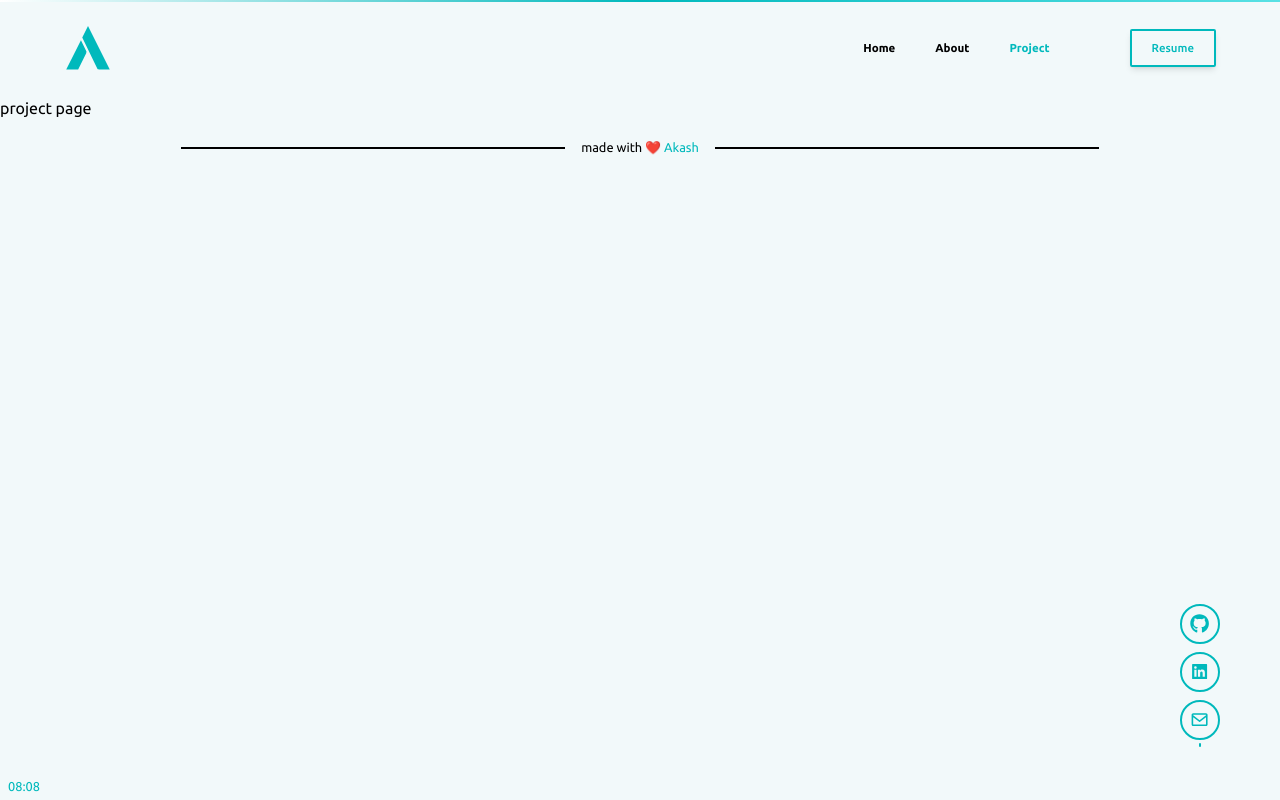
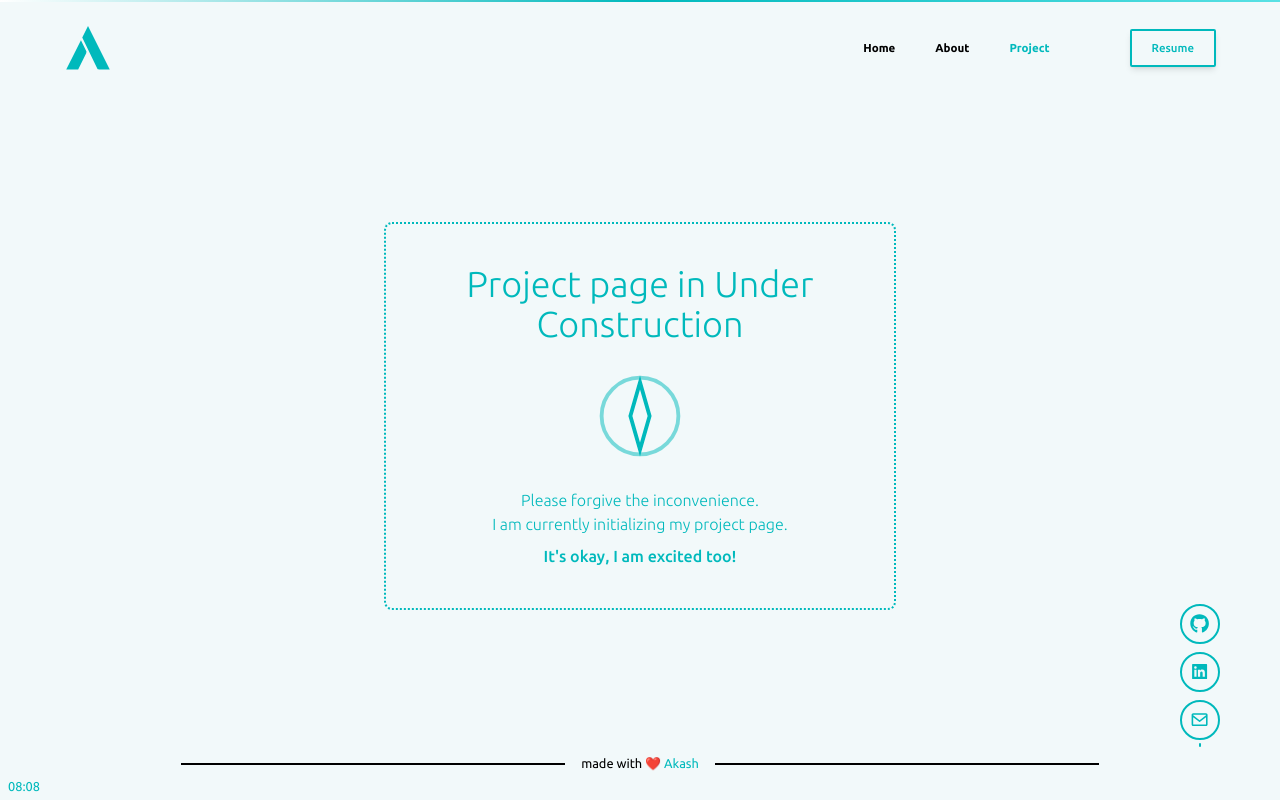
Before and after one commit to Akashkumar9508/akash-portfolio, a Next.js app: page /project in a window 1280 px wide. Built offline with nearby package versions, Linux system fonts and the light colour scheme; a web font is replaced by a local one.

Commit message:
added the project page demo

```diff
--- a/src/app/project/page.tsx
+++ b/src/app/project/page.tsx
@@ -1,10 +1,30 @@
 "use client";
-import React from 'react'
+import React from "react";
 
-const project = () => {
+const UnderConstruction = () => {
   return (
-    <div>project page</div>
-  )
-}
+    <div className="min-h-[80vh] flex items-center justify-center bg-[--Background] text-[--mainText] px-4 sm:px-8">
+      <div className="text-center relative p-6 sm:p-10 border-2 border-dotted rounded-lg border-[--mainText] dark:border-[--mainText] w-full max-w-lg">
+        <h1 className="text-2xl sm:text-4xl font-light text-[--mainText]">Project page in Under Construction</h1>
+        <div className="relative w-24 h-24 mx-auto my-6">
+          <svg
+            version="1.1"
+            xmlns="http://www.w3.org/2000/svg"
+            viewBox="0 0 100 100"
+            className="animate-spin-slow w-full h-full"
+          >
+            <g stroke="currentColor" fill="none">
+              <circle cx="50" cy="50" r="40" strokeWidth="4" className="opacity-50" />
+              <path d="M50 15 L60 50 L50 85 L40 50 Z" strokeWidth="4" />
+            </g>
+          </svg>
+        </div>
+        <p className="font-light text-sm sm:text-base">Please forgive the inconvenience.</p>
+        <p className="font-light text-sm sm:text-base">I am currently initializing my project page.</p>
+        <p className="font-medium mt-2 text-sm sm:text-base">It's okay, I am excited too!</p>
+      </div>
+    </div>
+  );
+};
 
-export default project
+export default UnderConstruction;
```
